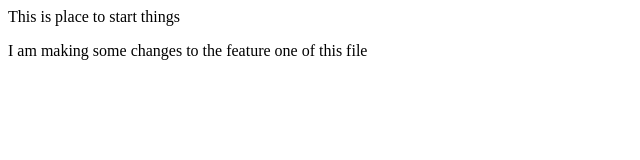
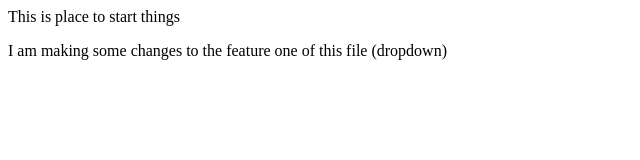
Before and after one commit to AAG-Rage/LOCALRepo, a plain HTML site: page index.html in a window 1280 px wide. Shown: the full height of the page, 0-640 px from the left. Drawn offline with Linux system fonts and the light colour scheme.

```diff
--- a/index.html
+++ b/index.html
@@ -1,3 +1,3 @@
 <p> This is place to start things
 </p>
-<p> I am making some changes to the feature one of this file</p>
+<p> I am making some changes to the feature one of this file (dropdown)</p>
```
